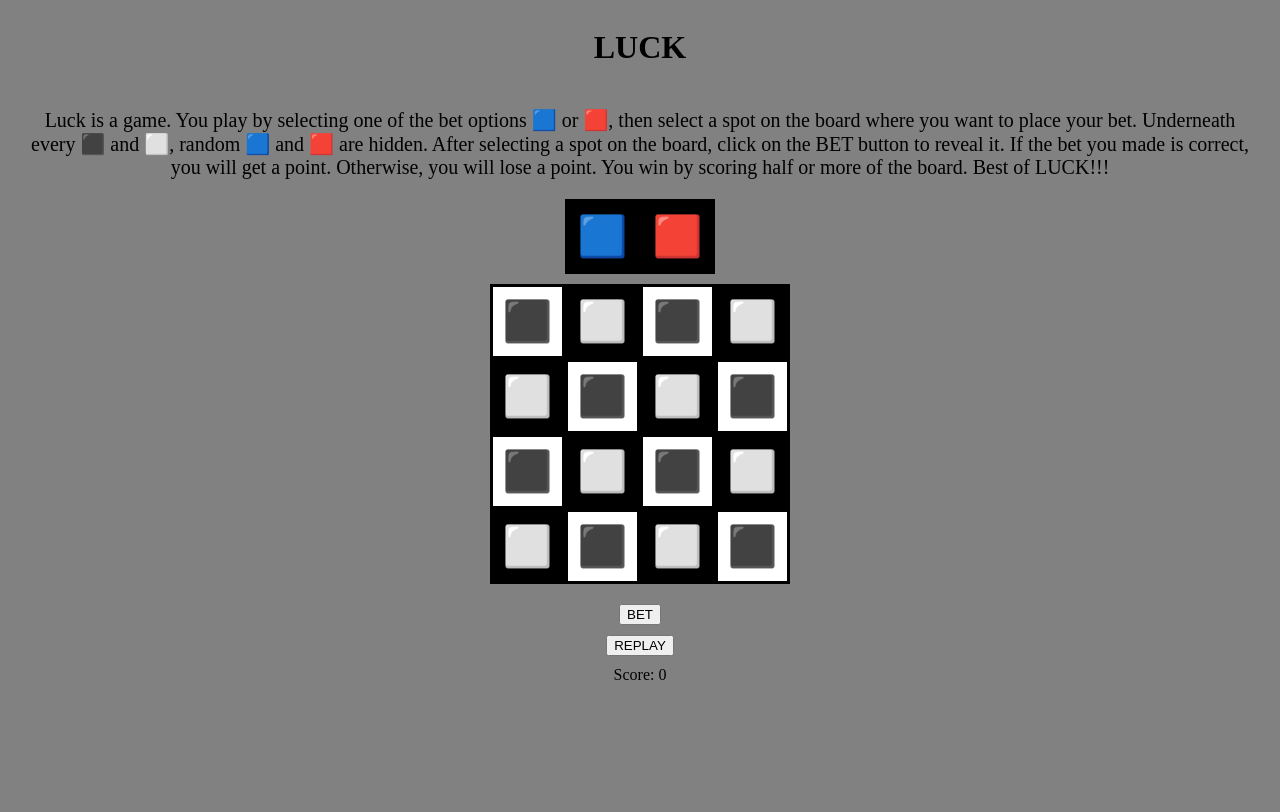
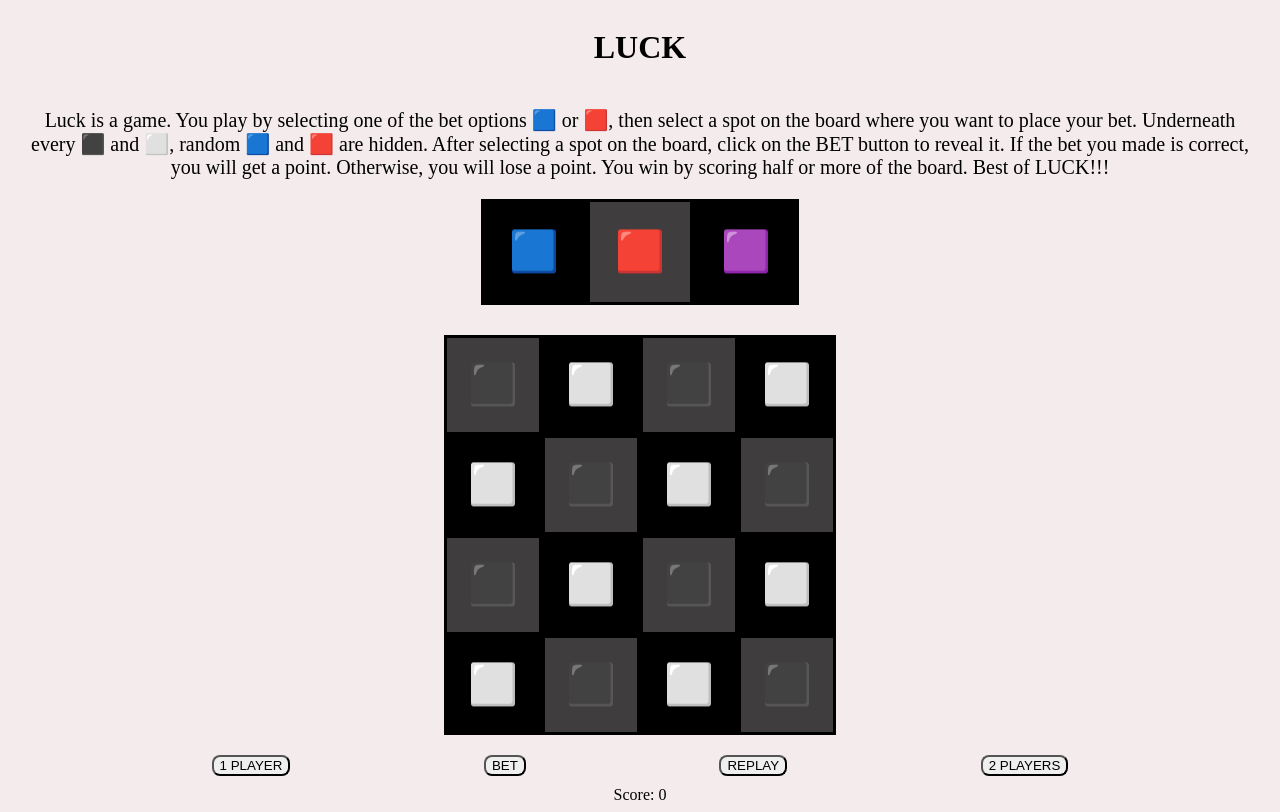
Before and after one commit to viededario/Luck, a plain HTML site: page index.html in a window 1280 px wide. Drawn offline with Linux system fonts and the light colour scheme; a web font is replaced by a local one.

Commit message:
Testing stretch goals

```diff
--- a/css/app.css
+++ b/css/app.css
@@ -1,6 +1,6 @@
 
 body{
-    background-color: rgba(7, 7, 7, 0.506);
+    background-color: rgba(244, 236, 236, 0.992);
     display: flex;
     flex-wrap: wrap;
     flex-direction: column;
@@ -82,8 +82,8 @@ h1.titleLuck {
 .board{
     display: flex;
     flex-wrap: wrap;
-    width: 300px;
-    height: 300px;
+    width: 400px;
+    height: 400px;
     justify-content: center;
     padding: 10px;
     /* margin-left: 570px; */
@@ -121,14 +121,13 @@ border-radius: 5vh;} */
     justify-content: center;
     background-color: ;
     cursor: pointer;
-    /* margin-left: 577px; */
-
+    margin-bottom: 20px;
 }
 
 .blue{
 
-    width: 69px;
-    height: 69px;
+    width: 100px;
+    height: 100px;
     text-align: center;
     border: 3px solid black;
     font-size: 40px;
@@ -143,8 +142,22 @@ border-radius: 5vh;} */
     }
 
  .red{
-    width: 69px;
-    height: 69px;
+    width: 100px;
+    height: 100px;
+    text-align: center;
+    border: 3px solid black;
+    font-size: 40px;
+    display: flex;
+    flex-direction: row;
+    align-content: center;
+    justify-content: center;
+    align-items: center;
+    background-color: rgb(63, 61, 61);
+
+    }
+ .purple {
+    width: 100px;
+    height: 100px;
     text-align: center;
     border: 3px solid black;
     font-size: 40px;
@@ -155,14 +168,15 @@ border-radius: 5vh;} */
     align-items: center;
     background-color: black;
 
-    }
+ }
+
 
 .white{
     background-color: black;
 }
 
 .black{
-    background-color: white;
+    background-color: rgb(63, 61, 61);
 }
 
 
@@ -178,23 +192,42 @@ p{
 }
 
 .btn {
-    padding: 10px;
+    /* padding: 10px;
     display: flex;
     align-content: center;
     justify-content: center;
     align-items: center;
     flex-wrap: nowrap;
-    flex-direction: column;
+    flex-direction: column; */
+    padding: 10px;
+    display: flex;
+    flex-wrap: nowrap;
+    flex-direction: row;
+    align-items: baseline;
+    justify-content: space-evenly;
+
 }
 .betbBtn {
     cursor: pointer;
-    margin-bottom: 10px;
+    /* margin-bottom: 10px; */
+    border-radius: 8px;
+
 }
 
 .replayBtn {
     cursor: pointer;
+    border-radius: 8px;
 }
 
+
+.onePlayer {
+    border-radius: 8px;
+}
+
+
+.twoPlayers {
+    border-radius: 8px;
+}
 
 
 div.scoreDisplay{
--- a/index.html
+++ b/index.html
@@ -25,6 +25,7 @@
         <div id="betBtn">
         <div class="blue">🟦</div>
         <div class="red">🟥</div>
+        <div class="purple">🟪</div>
         </div>
       </section>
     </div>
@@ -54,8 +55,10 @@
 </div>
 </div>
 <div class='btn'>
+<button class="onePlayer"> 1 PLAYER </button>
 <button class="betbBtn">  BET </button>
-<button class="replayBtn">REPLAY</button>
+<button class="replayBtn"> REPLAY </button>
+<button class=" twoPlayers"> 2 PLAYERS </button>
 </div>
  <div class="scoreDisplay"> </div>
 </div>
--- a/js/script.js
+++ b/js/script.js
@@ -10,17 +10,18 @@ let chosenSpots = new Set(); // prevent multiple bets at the same spot
 /*------------------------ Cached Element References ------------------------*/
 const blueBet = document.querySelector(".blue");
 const redBet = document.querySelector(".red");
+const purpleBet = document.querySelector(".purple")
 const boardChoices = document.querySelectorAll(".first");
 const betButton = document.querySelector(".betbBtn");
 const replayButton = document.querySelector(".replayBtn");
 const scoreDisplay = document.querySelector(".scoreDisplay");
 const scoreText = document.createElement("span");
-scoreText.textContent = `Score: ${score}`;
-scoreDisplay.appendChild(scoreText);
+
 
 /*------------------------ Event Listeners ------------------------*/
 blueBet.addEventListener("click", () => selectBetColor("🟦", blueBet));
 redBet.addEventListener("click", () => selectBetColor("🟥", redBet));
+purpleBet.addEventListener("click", () => selectBetColor("🟪", purpleBet));
 
 boardChoices.forEach((choice, index) => {
   choice.addEventListener("click", () => selectBoardColor(index, choice));
@@ -30,6 +31,7 @@ betButton.addEventListener("click", placeBet);
 replayButton.addEventListener("click", resetGame);
 
 /*-------------------------------- Setup Hidden Colors --------------------------------*/
+
 function setUpHiddenColors() {
   hiddenColors = [];
   boardChoices.forEach(() => {
@@ -40,17 +42,19 @@ function setUpHiddenColors() {
 
 // /*-------------------------------- Functions --------------------------------*/
 
+
+
 function selectBetColor(color, element) {
   selectedBetColor = color;
   blueBet.style.border = "";
   redBet.style.border = "";
-  element.style.border = "3px solid purple";
+  element.style.border = "5px solid red";
 }
 
 function selectBoardColor(index, element) {
   selectedBoardColor = index;
   boardChoices.forEach((choice) => (choice.style.border = ""));
-  element.style.border = "3px solid purple";
+  element.style.border = "5px solid red";
 }
 
 function placeBet() {
@@ -98,12 +102,14 @@ function resetGame() {
   setUpHiddenColors();
   boardChoices.forEach((choice) => {
     choice.textContent = choice.classList.contains("black") ? "⬛" : "⬜";
-    // choice.style.border = "";
   });
   scoreDisplay.textContent = "Score: ";
   scoreDisplay.appendChild(scoreText);
   updateScore();
 }
 
+scoreText.textContent = `Score: ${score}`;
+scoreDisplay.appendChild(scoreText);
+
 setUpHiddenColors();
 updateScore();
```
Also changed, not shown: 1 other file.
